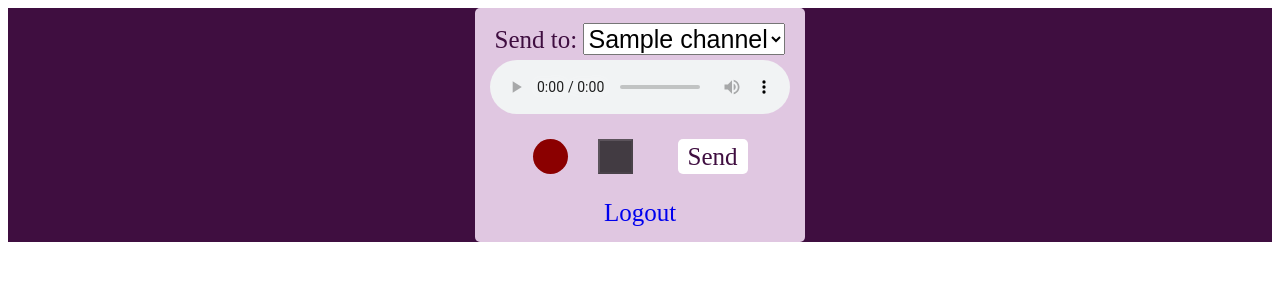
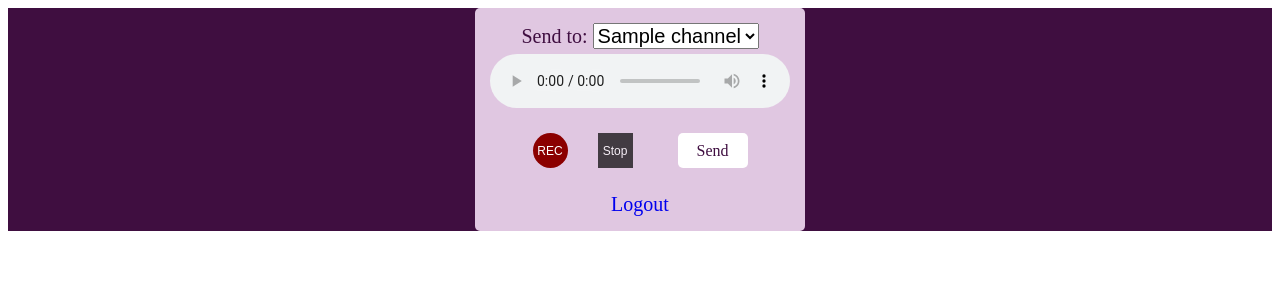
Before and after one commit to DanielsLuz/record-to-slack, a Flask app: page /record in a window 1280 px wide. Shown: the top 300 px of the page. Run offline with Flask 2, Linux system fonts and the light colour scheme; a user stored in the database is signed in; tables that the repository leaves empty hold one stand-in row (values such as "Sample post"); a database or web service that is not in the repository returns one stand-in record (values such as "Sample title"); data that the repository does not hold is empty.

Commit message:
Add labels to buttons.

```diff
--- a/record_to_slack/static/templates/record.css
+++ b/record_to_slack/static/templates/record.css
@@ -4,7 +4,7 @@
   align-items: center;
   justify-content: center;
   background: rgba(63,14,64,1);
-  font-size: 25px;
+  font-size: 20px;
   color: rgba(63,14,64,1);
 }
 
@@ -34,24 +34,23 @@
   width: 35px;
   height: 35px;
   margin: 15px;
+  padding: 0;
+  border: 0;
+  color: white;
+  background-color: black;
+  font-size: 12px;
   cursor: pointer;
 }
 
 .actions #recordButton {
-	font-size: 0;
-	background-color: darkred;
-	border: 0;
+  background-color: darkred;
   border-radius: 50%;
-	outline: none;
+  outline: none;
 }
 
 .actions #recordButton.recording {
   background-color: red;
   animation: 1.5s infinite linear pulse;
-}
-
-.actions #stopButton {
-  background-color: black;
 }
 
 .actions #stopButton:disabled {
@@ -63,9 +62,11 @@
   align-items: center;
   justify-content: center;
   width: 70px;
+  color: rgba(63,14,64,1);
   background-color: white;
   margin-left: 30px;
   border-radius: 5px;
+  font-size: initial;
 }
 
 .footer a {
--- a/record_to_slack/templates/record.html
+++ b/record_to_slack/templates/record.html
@@ -14,8 +14,8 @@
   </div>
   <audio id="recording" controls></audio>
   <div class="actions">
-    <button id="recordButton"></button>
-    <button id="stopButton" class="stop" disabled></button>
+    <button id="recordButton">REC</button>
+    <button id="stopButton" class="stop" disabled>Stop</button>
     <div id="submitButton">
       Send
     </div>
```
